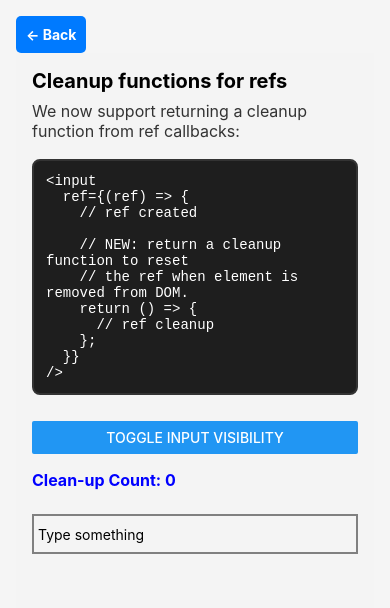
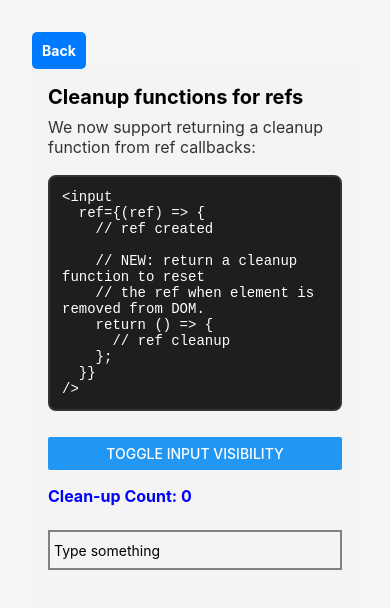
Before and after one commit to dream-sports-labs/testing-react19, a React Native app: screen / in a window 390 px wide. Both pictures are taken after a click on the element 195 px from the left and 409 px from the top of the page. Shown: the top 608 px of the page. Built offline with nearby package versions, Linux system fonts and the light colour scheme.

Commit message:
fix: back icon removed

```diff
--- a/App.tsx
+++ b/App.tsx
@@ -55,7 +55,7 @@
       {scenario !== null ? (
         <View style={styles.detailsContainer}>
           <Pressable style={styles.backButton} onPress={() => setScenario(null)}>
-            <Text style={styles.backButtonText}>← Back</Text>
+            <Text style={styles.backButtonText}>Back</Text>
           </Pressable>
           {examples.find((item) => item.key === scenario)?.component}
         </View>
@@ -74,7 +74,7 @@
 }
 
 const styles = StyleSheet.create({
-  container: { flex: 1, backgroundColor: '#f5f5f5' },
+  container: { flex: 1, padding: 16, backgroundColor: '#f5f5f5' },
   detailsContainer: { flex: 1, padding: 16 },
   scrollContainer: { paddingVertical: 20 },
   card: {
```
